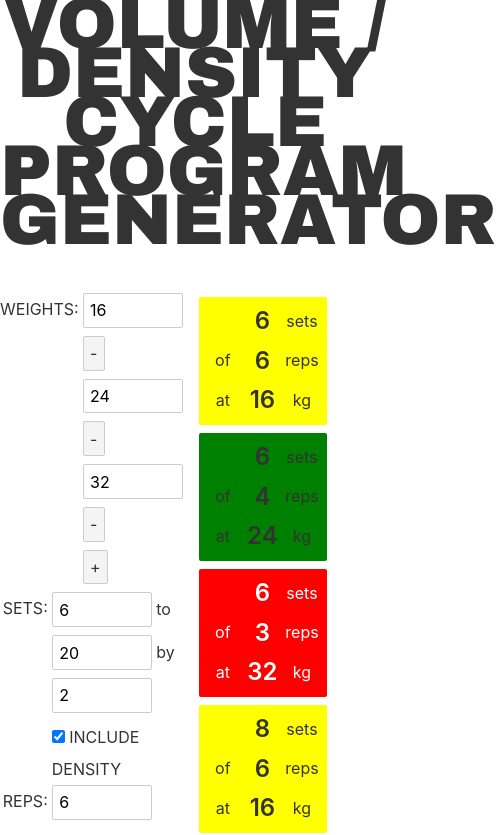
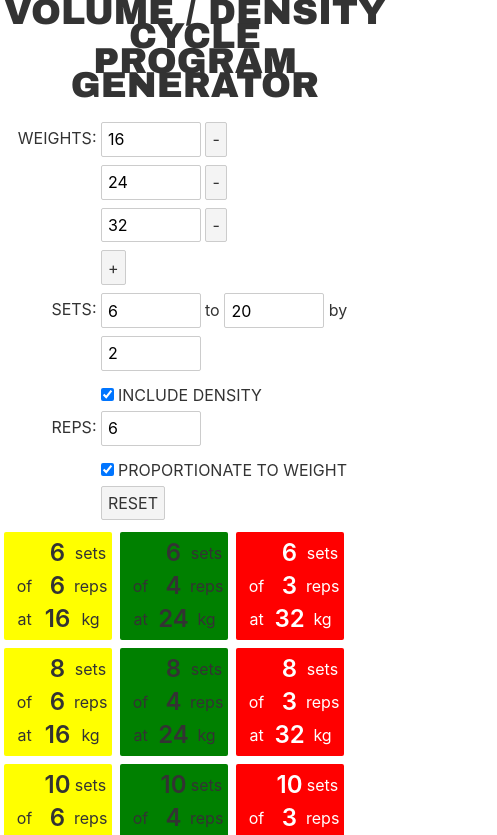
Before and after one commit to emh/volumecycles, a Svelte app: page / in a window 390 px wide. Shown: the top 835 px of the page, 497 px wide, since content can reach past the window. Built offline with nearby package versions, Linux system fonts and the light colour scheme.

Commit message:
made it responsive

```diff
--- a/src/App.svelte
+++ b/src/App.svelte
@@ -34,14 +34,16 @@
 	#container {
 		display: grid;
 		grid-template-columns: 50% 50%;
+		grid-template-areas:
+			'builder workouts';
 	}
 
 	.builder {
-		grid-column: 1;
+		grid-area: builder;
 	}
 
 	.workouts {
-		grid-column: 2;
+		grid-area: workouts;
 	}
 
 	h1 {
@@ -51,6 +53,19 @@
     	text-transform: uppercase;
     	margin-top: 0;
 	    text-align: center;
+	}
+
+	@media (max-width: 700px) {
+		h1 {
+			font-size: 36px;
+		}
+
+		#container {
+			grid-template-columns: 100%;
+    		grid-template-areas:
+				'builder'
+      			'workouts';
+		}
 	}
 </style>
 
--- a/src/Workouts.svelte
+++ b/src/Workouts.svelte
@@ -58,8 +58,8 @@
 
         border: solid 4px transparent;
         border-radius: 2px;
-        width: 120px;
-        height: 120px;
+        width: 100px;
+        height: 100px;
         margin: 4px;
     }
 
```
